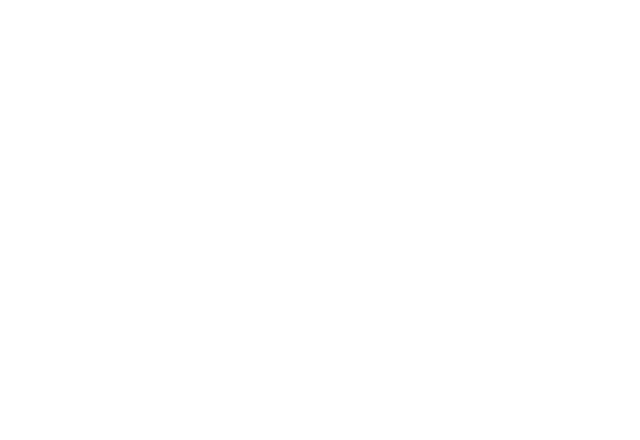
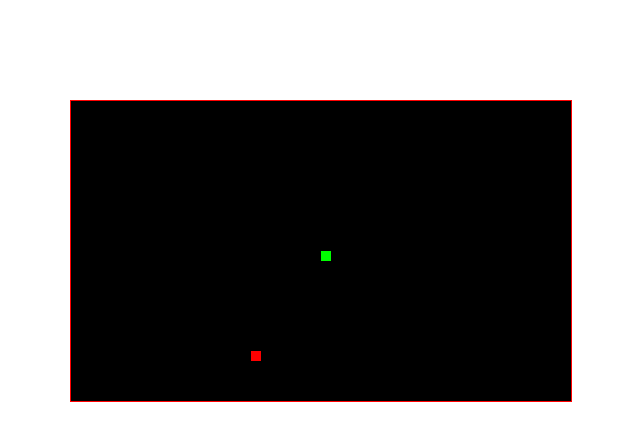
Before and after one commit to feiyanggeng/jsGames, a plain HTML site: page 贪吃蛇/index.html in a window 1280 px wide. Shown: the whole page, without its empty margins (319-959 px from the left). Drawn offline with Linux system fonts and the light colour scheme.

Commit message:
基础铺完

```diff
--- a/贪吃蛇/css/index.css
+++ b/贪吃蛇/css/index.css
@@ -0,0 +1,39 @@
+* {
+        margin: 0;
+        padding: 0;
+}
+
+body {
+        text-align: center
+}
+
+.wrap {
+        position: relative;
+        margin: 100px auto;
+        width: 500px;
+        height: 300px;
+        border: 1px solid #f00
+}
+/* 背景样式 */
+.back {
+        position: absolute;
+        background: #000;
+        width: 10px;
+        height: 10px;
+}
+
+/* 蛇的样式 */
+.snake {
+        position: absolute;
+        background: #0f0;
+        width: 10px;
+        height: 10px;
+}
+
+/* 点的样式 */
+.dot {
+        position: absolute;
+        background: #f00;
+        width: 10px;
+        height: 10px;
+}
--- a/贪吃蛇/index.html
+++ b/贪吃蛇/index.html
@@ -5,8 +5,10 @@
         <meta name="viewport" content="width=device-width, initial-scale=1.0">
         <meta http-equiv="X-UA-Compatible" content="ie=edge">
         <title>贪吃蛇</title>
+        <link rel="stylesheet" href="./css/index.css" type="text/css">
 </head>
 <body>
-
+        <div class="wrap" id="wrap"></div>
 </body>
+<script src="./js/index.js"></script>
 </html>
--- a/贪吃蛇/js/index.js
+++ b/贪吃蛇/js/index.js
@@ -3,3 +3,115 @@
  * time 2019-01-30
  * theme Gluttonous sanke
  */
+const backData = [
+        [0,0,0,0,0,0,0,0,0,0,0,0,0,0,0,0,0,0,0,0,0,0,0,0,0,0,0,0,0,0,0,0,0,0,0,0,0,0,0,0,0,0,0,0,0,0,0,0,0,0],
+        [0,0,0,0,0,0,0,0,0,0,0,0,0,0,0,0,0,0,0,0,0,0,0,0,0,0,0,0,0,0,0,0,0,0,0,0,0,0,0,0,0,0,0,0,0,0,0,0,0,0],
+        [0,0,0,0,0,0,0,0,0,0,0,0,0,0,0,0,0,0,0,0,0,0,0,0,0,0,0,0,0,0,0,0,0,0,0,0,0,0,0,0,0,0,0,0,0,0,0,0,0,0],
+        [0,0,0,0,0,0,0,0,0,0,0,0,0,0,0,0,0,0,0,0,0,0,0,0,0,0,0,0,0,0,0,0,0,0,0,0,0,0,0,0,0,0,0,0,0,0,0,0,0,0],
+        [0,0,0,0,0,0,0,0,0,0,0,0,0,0,0,0,0,0,0,0,0,0,0,0,0,0,0,0,0,0,0,0,0,0,0,0,0,0,0,0,0,0,0,0,0,0,0,0,0,0],
+        [0,0,0,0,0,0,0,0,0,0,0,0,0,0,0,0,0,0,0,0,0,0,0,0,0,0,0,0,0,0,0,0,0,0,0,0,0,0,0,0,0,0,0,0,0,0,0,0,0,0],
+        [0,0,0,0,0,0,0,0,0,0,0,0,0,0,0,0,0,0,0,0,0,0,0,0,0,0,0,0,0,0,0,0,0,0,0,0,0,0,0,0,0,0,0,0,0,0,0,0,0,0],
+        [0,0,0,0,0,0,0,0,0,0,0,0,0,0,0,0,0,0,0,0,0,0,0,0,0,0,0,0,0,0,0,0,0,0,0,0,0,0,0,0,0,0,0,0,0,0,0,0,0,0],
+        [0,0,0,0,0,0,0,0,0,0,0,0,0,0,0,0,0,0,0,0,0,0,0,0,0,0,0,0,0,0,0,0,0,0,0,0,0,0,0,0,0,0,0,0,0,0,0,0,0,0],
+        [0,0,0,0,0,0,0,0,0,0,0,0,0,0,0,0,0,0,0,0,0,0,0,0,0,0,0,0,0,0,0,0,0,0,0,0,0,0,0,0,0,0,0,0,0,0,0,0,0,0],
+        [0,0,0,0,0,0,0,0,0,0,0,0,0,0,0,0,0,0,0,0,0,0,0,0,0,0,0,0,0,0,0,0,0,0,0,0,0,0,0,0,0,0,0,0,0,0,0,0,0,0],
+        [0,0,0,0,0,0,0,0,0,0,0,0,0,0,0,0,0,0,0,0,0,0,0,0,0,0,0,0,0,0,0,0,0,0,0,0,0,0,0,0,0,0,0,0,0,0,0,0,0,0],
+        [0,0,0,0,0,0,0,0,0,0,0,0,0,0,0,0,0,0,0,0,0,0,0,0,0,0,0,0,0,0,0,0,0,0,0,0,0,0,0,0,0,0,0,0,0,0,0,0,0,0],
+        [0,0,0,0,0,0,0,0,0,0,0,0,0,0,0,0,0,0,0,0,0,0,0,0,0,0,0,0,0,0,0,0,0,0,0,0,0,0,0,0,0,0,0,0,0,0,0,0,0,0],
+        [0,0,0,0,0,0,0,0,0,0,0,0,0,0,0,0,0,0,0,0,0,0,0,0,0,0,0,0,0,0,0,0,0,0,0,0,0,0,0,0,0,0,0,0,0,0,0,0,0,0],
+        [0,0,0,0,0,0,0,0,0,0,0,0,0,0,0,0,0,0,0,0,0,0,0,0,0,0,0,0,0,0,0,0,0,0,0,0,0,0,0,0,0,0,0,0,0,0,0,0,0,0],
+        [0,0,0,0,0,0,0,0,0,0,0,0,0,0,0,0,0,0,0,0,0,0,0,0,0,0,0,0,0,0,0,0,0,0,0,0,0,0,0,0,0,0,0,0,0,0,0,0,0,0],
+        [0,0,0,0,0,0,0,0,0,0,0,0,0,0,0,0,0,0,0,0,0,0,0,0,0,0,0,0,0,0,0,0,0,0,0,0,0,0,0,0,0,0,0,0,0,0,0,0,0,0],
+        [0,0,0,0,0,0,0,0,0,0,0,0,0,0,0,0,0,0,0,0,0,0,0,0,0,0,0,0,0,0,0,0,0,0,0,0,0,0,0,0,0,0,0,0,0,0,0,0,0,0],
+        [0,0,0,0,0,0,0,0,0,0,0,0,0,0,0,0,0,0,0,0,0,0,0,0,0,0,0,0,0,0,0,0,0,0,0,0,0,0,0,0,0,0,0,0,0,0,0,0,0,0],
+        [0,0,0,0,0,0,0,0,0,0,0,0,0,0,0,0,0,0,0,0,0,0,0,0,0,0,0,0,0,0,0,0,0,0,0,0,0,0,0,0,0,0,0,0,0,0,0,0,0,0],
+        [0,0,0,0,0,0,0,0,0,0,0,0,0,0,0,0,0,0,0,0,0,0,0,0,0,0,0,0,0,0,0,0,0,0,0,0,0,0,0,0,0,0,0,0,0,0,0,0,0,0],
+        [0,0,0,0,0,0,0,0,0,0,0,0,0,0,0,0,0,0,0,0,0,0,0,0,0,0,0,0,0,0,0,0,0,0,0,0,0,0,0,0,0,0,0,0,0,0,0,0,0,0],
+        [0,0,0,0,0,0,0,0,0,0,0,0,0,0,0,0,0,0,0,0,0,0,0,0,0,0,0,0,0,0,0,0,0,0,0,0,0,0,0,0,0,0,0,0,0,0,0,0,0,0],
+        [0,0,0,0,0,0,0,0,0,0,0,0,0,0,0,0,0,0,0,0,0,0,0,0,0,0,0,0,0,0,0,0,0,0,0,0,0,0,0,0,0,0,0,0,0,0,0,0,0,0],
+        [0,0,0,0,0,0,0,0,0,0,0,0,0,0,0,0,0,0,0,0,0,0,0,0,0,0,0,0,0,0,0,0,0,0,0,0,0,0,0,0,0,0,0,0,0,0,0,0,0,0],
+        [0,0,0,0,0,0,0,0,0,0,0,0,0,0,0,0,0,0,0,0,0,0,0,0,0,0,0,0,0,0,0,0,0,0,0,0,0,0,0,0,0,0,0,0,0,0,0,0,0,0],
+        [0,0,0,0,0,0,0,0,0,0,0,0,0,0,0,0,0,0,0,0,0,0,0,0,0,0,0,0,0,0,0,0,0,0,0,0,0,0,0,0,0,0,0,0,0,0,0,0,0,0],
+        [0,0,0,0,0,0,0,0,0,0,0,0,0,0,0,0,0,0,0,0,0,0,0,0,0,0,0,0,0,0,0,0,0,0,0,0,0,0,0,0,0,0,0,0,0,0,0,0,0,0],
+        [0,0,0,0,0,0,0,0,0,0,0,0,0,0,0,0,0,0,0,0,0,0,0,0,0,0,0,0,0,0,0,0,0,0,0,0,0,0,0,0,0,0,0,0,0,0,0,0,0,0],
+]
+const backDom = document.getElementById('wrap')
+let backDoms = []
+/**
+ * 初始化 游戏背景
+ */
+function initBack() {
+        for (i = 0; i < backData.length; i++) {
+                backDoms[i] = []
+                for (let j = 0; j < backData[i].length; j++) {
+                        let div = document.createElement('div')
+                        div.className = 'back'
+                        div.style.top = i * 10 + 'px'
+                        div.style.left = j * 10 + 'px'
+                        backDom.appendChild(div)
+                        backDoms[i][j] = div
+                }
+        }
+}
+/**
+ * 随机产生一个点
+ */
+function RamdomDot() {
+        let row = Math.round(Math.random()*30)
+        let col = Math.round(Math.random()*50)
+
+        return {
+                row,
+                col
+        }
+}
+
+/**
+ * 初始化蛇头
+ */
+function initSnake () {
+        let row = Math.floor(backData.length/2)
+        let col = Math.floor(backData[0].length/2)
+        backData[row][col] = 1
+}
+
+/**
+ * 随机生成一个豆
+ */
+function createFood () {
+        let dot = RamdomDot()
+        console.log(dot)
+        if (backData[dot.row][dot.col] !== 0) {
+                createFood()
+        }
+        backData[dot.row][dot.col] = 2
+}
+
+/**
+ * 重绘页面样式
+ */
+function resetDom() {
+        for (i = 0; i < backData.length; i++) {
+                for (let j = 0; j < backData[i].length; j++) {
+                        switch(backData[i][j]) {
+                                case 0 :
+                                        backDoms[i][j].className = 'back'
+                                        break
+                                case 1 :
+                                        backDoms[i][j].className = 'snake'
+                                        break
+                                case 2 :
+                                        backDoms[i][j].className = 'dot'
+                                        break
+                                default:
+                                        break
+                        }
+                }
+        }
+}
+
+
+initBack()
+initSnake()
+createFood()
+resetDom()
```
